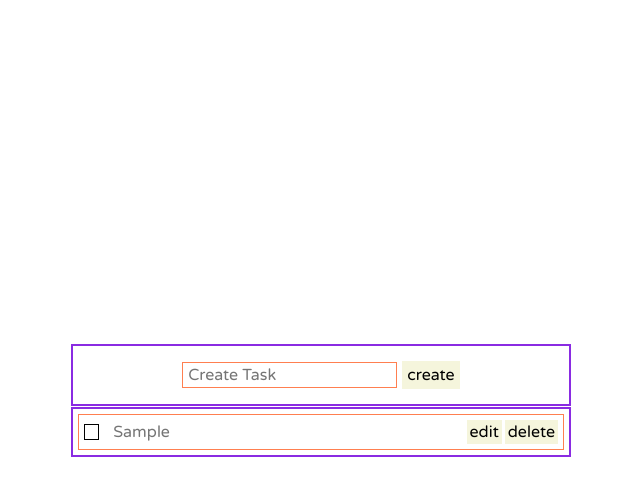
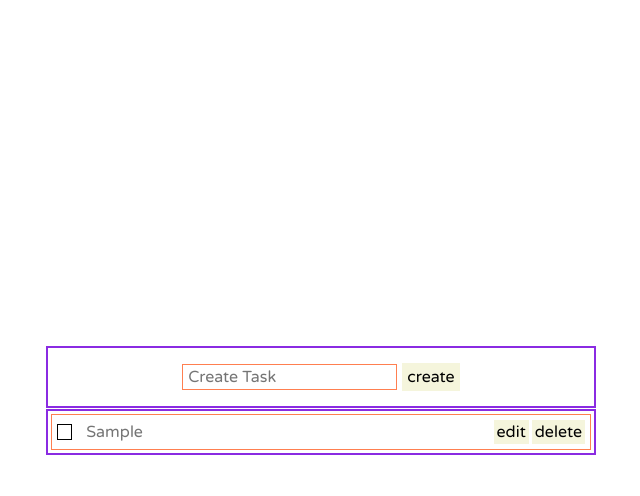
Before and after one commit to AlexandrinioRom/todo-on-react, a React (Create React App) app: page / in a window 1280 px wide. Both pictures are taken after typing "Sample" into the empty fields and a click on the button "create". Shown: the top 496 px of the page, without its empty margins (319-959 px from the left). Built offline with nearby package versions, Linux system fonts and the light colour scheme.

Commit message:
added scroll and adaptive for 320px screen

```diff
--- a/src/App.css
+++ b/src/App.css
@@ -2,7 +2,8 @@
   display: flex;
   flex-direction: column;
   justify-content: center;
-  width: 500px;
+  min-width: 320px;
+  max-width: 550px;
   height: 100%;
   margin: 0 auto;
 }
--- a/src/components/CreateTasksPanel/CreateTasksPanel.css
+++ b/src/components/CreateTasksPanel/CreateTasksPanel.css
@@ -19,7 +19,8 @@
   background-color: beige;
 }
 
-.createTasksPanel button:hover {
+.createTasksPanel button:hover,
+.createTasksPanel button:active {
   background-color: darksalmon;
-  transition: all .3s ease;
+  transition: all .1s ease;
 }
--- a/src/components/Task/Task.css
+++ b/src/components/Task/Task.css
@@ -40,14 +40,17 @@
   color: black;
 }
 
-.task-input {
+.task-textarea {
   line-height: 1.5;
+  max-height: 24px;
   width: calc(100% - 125px);
   border: none;
+  resize: none;
   padding: 0px 5px;
   background-color: #fff;
   color: #757575;
 }
+
 .completed {
   text-decoration: line-through;
   background-color:papayawhip;
--- a/src/components/Task/Task.js
+++ b/src/components/Task/Task.js
@@ -33,8 +33,8 @@ class Task extends React.Component {
     return (
       <div className='task'>
         <input type="checkbox" onChange={this.completedTask} />
-        <input
-          className='task-input'
+        <textarea
+          className='task-textarea'
           type="text"
           placeholder={this.props.value}
           disabled={this.state.disabled}
--- a/src/components/TasksList/TaskList.css
+++ b/src/components/TasksList/TaskList.css
@@ -1,5 +1,15 @@
 .tasksList {
   border: 2px solid blueviolet;
   text-align: center;
-  padding: 5px;
+  padding: 3px 3px 3px 3px;
+  overflow-y:auto;
 }
+
+::-webkit-scrollbar {
+  width: 8px;
+}
+
+::-webkit-scrollbar-thumb {
+  box-shadow: inset 0 0 10px 4px rgb(101 118 187 / 73%);
+  border: solid 3px transparent;
+}
```
